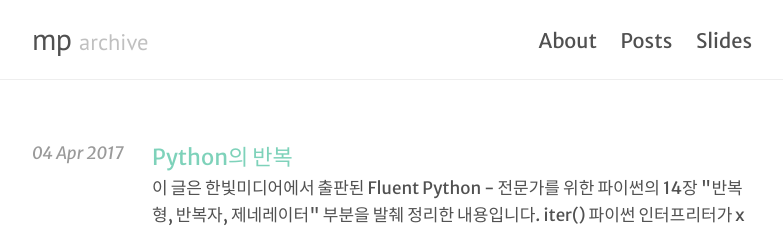
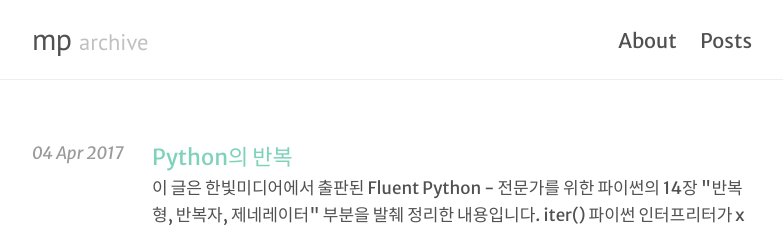
Before and after one commit to mnpk/mnpk.github.io, a Jekyll site: the page built from index.html, in a window 1280 px wide. Shown: the top 227 px of the page, without its empty margins (248-1031 px from the left). Built offline with Jekyll 4.4.1, drawn with Linux system fonts in a browser that asks for light colours; the list of posts is cut into pages by our own code.

Commit message:
Update default.html

```diff
--- a/_layouts/default.html
+++ b/_layouts/default.html
@@ -25,7 +25,7 @@
           <nav class="site-nav">
             <a href="/about">About</a>
             <a href="/">Posts</a>
-            <a href="/slide">Slides</a>
+            <!-- <a href="/slide">Slides</a> -->
           </nav>
         </div>
       </div>
```
